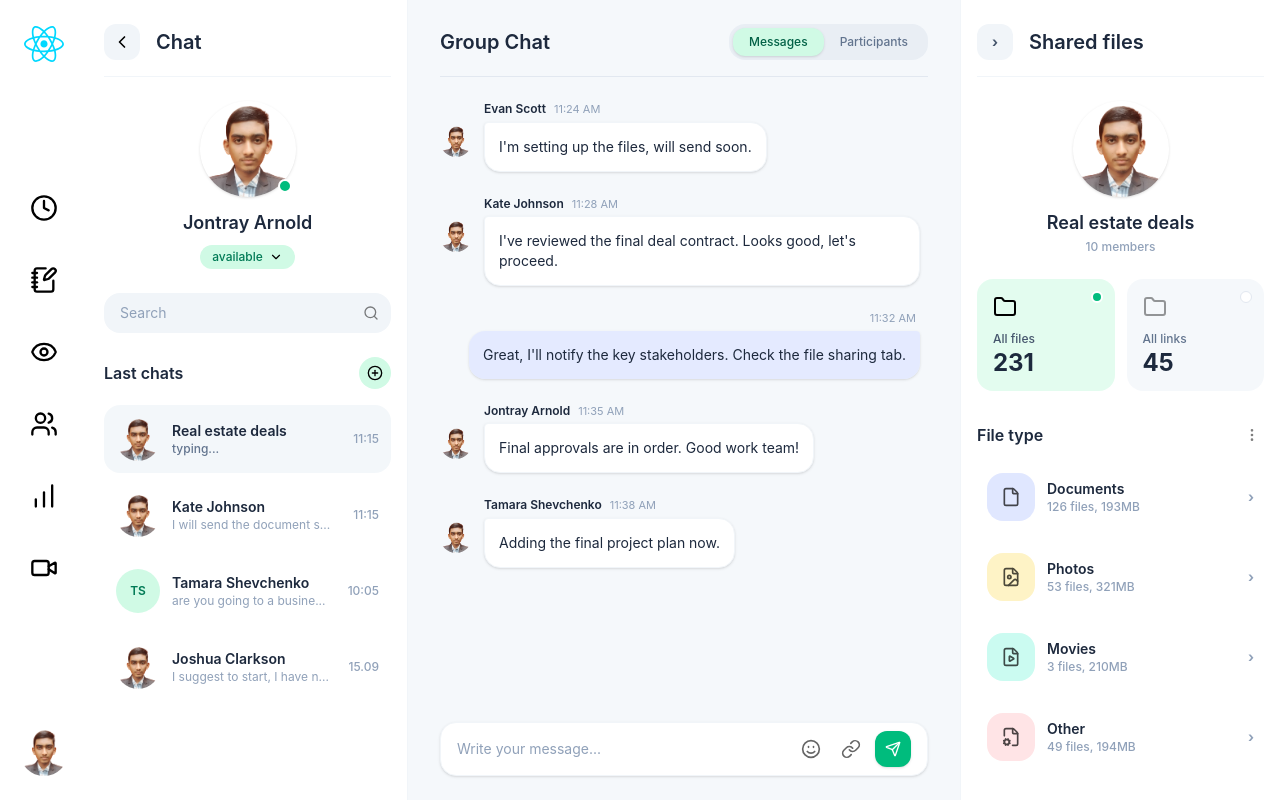
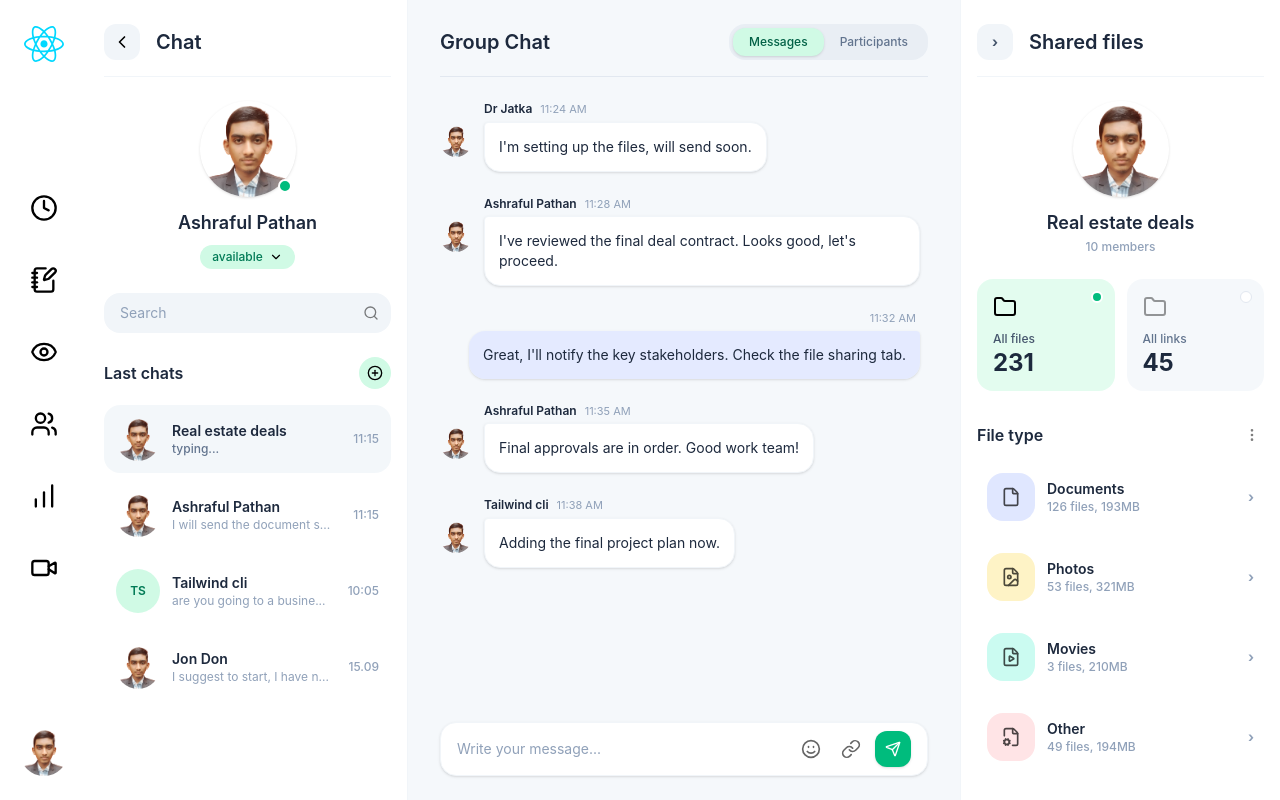
Before and after one commit to Ashraful332/electron, a React (Vite) app: page / in a window 1280 px wide. Built offline with nearby package versions, Linux system fonts and the light colour scheme.

Commit message:
fix nameing

```diff
--- a/src/electron/main.ts
+++ b/src/electron/main.ts
@@ -14,8 +14,8 @@ app.on("ready", () => {
         minHeight: 600,
     });
     if (isDev()) { // it not work
+        mainWindow.loadFile(path.join(app.getAppPath() + '/out/index.html'));
+    } else { // Allwas it work
         mainWindow.loadURL('http://localhost:5123');
-    } else { // Allwas it work
-        mainWindow.loadFile(path.join(app.getAppPath() + '/out/index.html'));
     }
 });
--- a/src/ui/home/chat.tsx
+++ b/src/ui/home/chat.tsx
@@ -32,7 +32,7 @@ export default function Chat() {
                     <img src={profile} alt="profile" className="w-8 h-8 rounded-full object-cover shrink-0 mt-6" />
                     <div>
                         <div className="flex items-center gap-2 mb-1">
-                            <span className="text-xs font-semibold text-slate-800">Evan Scott</span>
+                            <span className="text-xs font-semibold text-slate-800">Dr Jatka</span>
                             <span className="text-[11px] text-slate-400">11:24 AM</span>
                         </div>
                         <div className="bg-white p-3.5 rounded-2xl rounded-tl-sm text-sm text-slate-800 shadow-sm border border-slate-100">
@@ -46,7 +46,7 @@ export default function Chat() {
                     <img src={profile} alt="profile" className="w-8 h-8 rounded-full object-cover shrink-0 mt-6" />
                     <div>
                         <div className="flex items-center gap-2 mb-1">
-                            <span className="text-xs font-semibold text-slate-800">Kate Johnson</span>
+                            <span className="text-xs font-semibold text-slate-800">Ashraful Pathan</span>
                             <span className="text-[11px] text-slate-400">11:28 AM</span>
                         </div>
                         <div className="bg-white p-3.5 rounded-2xl rounded-tl-sm text-sm text-slate-800 shadow-sm border border-slate-100">
@@ -68,7 +68,7 @@ export default function Chat() {
                     <img src={profile} alt="profile" className="w-8 h-8 rounded-full object-cover shrink-0 mt-6" />
                     <div>
                         <div className="flex items-center gap-2 mb-1">
-                            <span className="text-xs font-semibold text-slate-800">Jontray Arnold</span>
+                            <span className="text-xs font-semibold text-slate-800">Ashraful Pathan</span>
                             <span className="text-[11px] text-slate-400">11:35 AM</span>
                         </div>
                         <div className="bg-white p-3.5 rounded-2xl rounded-tl-sm text-sm text-slate-800 shadow-sm border border-slate-100">
@@ -82,7 +82,7 @@ export default function Chat() {
                     <img src={profile} alt="profile" className="w-8 h-8 rounded-full object-cover shrink-0 mt-6" />
                     <div>
                         <div className="flex items-center gap-2 mb-1">
-                            <span className="text-xs font-semibold text-slate-800">Tamara Shevchenko</span>
+                            <span className="text-xs font-semibold text-slate-800">Tailwind cli</span>
                             <span className="text-[11px] text-slate-400">11:38 AM</span>
                         </div>
                         <div className="bg-white p-3.5 rounded-2xl rounded-tl-sm text-sm text-slate-800 shadow-sm border border-slate-100">
--- a/src/ui/home/group.tsx
+++ b/src/ui/home/group.tsx
@@ -25,7 +25,7 @@ export default function Group() {
                         <span className='absolute bottom-1 right-1 w-3.5 h-3.5 bg-emerald-500 border-2 border-white rounded-full'></span>
                     </div>
 
-                    <h2 className='text-lg font-semibold text-slate-800 mt-3'>Jontray Arnold</h2>
+                    <h2 className='text-lg font-semibold text-slate-800 mt-3'>Ashraful Pathan</h2>
 
                     <button className='flex items-center gap-1.5 px-3 py-1 mt-2 rounded-full bg-emerald-100 text-emerald-700 text-xs font-medium transition-transform duration-200 hover:scale-105'>
                         available
@@ -75,7 +75,7 @@ export default function Group() {
                             <div className='flex items-center gap-3 min-w-0'>
                                 <img src={profile} alt="profile" className='w-11 h-11 rounded-full object-cover shrink-0' />
                                 <div className='truncate'>
-                                    <p className='text-sm font-semibold text-slate-800 truncate'>Kate Johnson</p>
+                                    <p className='text-sm font-semibold text-slate-800 truncate'>Ashraful Pathan</p>
                                     <p className='text-xs text-slate-400 truncate'>I will send the document s...</p>
                                 </div>
                             </div>
@@ -89,7 +89,7 @@ export default function Group() {
                                     TS
                                 </div>
                                 <div className='truncate'>
-                                    <p className='text-sm font-semibold text-slate-800 truncate'>Tamara Shevchenko</p>
+                                    <p className='text-sm font-semibold text-slate-800 truncate'>Tailwind cli</p>
                                     <p className='text-xs text-slate-400 truncate'>are you going to a busine...</p>
                                 </div>
                             </div>
@@ -101,7 +101,7 @@ export default function Group() {
                             <div className='flex items-center gap-3 min-w-0'>
                                 <img src={profile} alt="profile" className='w-11 h-11 rounded-full object-cover shrink-0' />
                                 <div className='truncate'>
-                                    <p className='text-sm font-semibold text-slate-800 truncate'>Joshua Clarkson</p>
+                                    <p className='text-sm font-semibold text-slate-800 truncate'>Jon Don</p>
                                     <p className='text-xs text-slate-400 truncate'>I suggest to start, I have n...</p>
                                 </div>
                             </div>
```
Also changed, not shown: insperation/chat_ui_design.svg.
